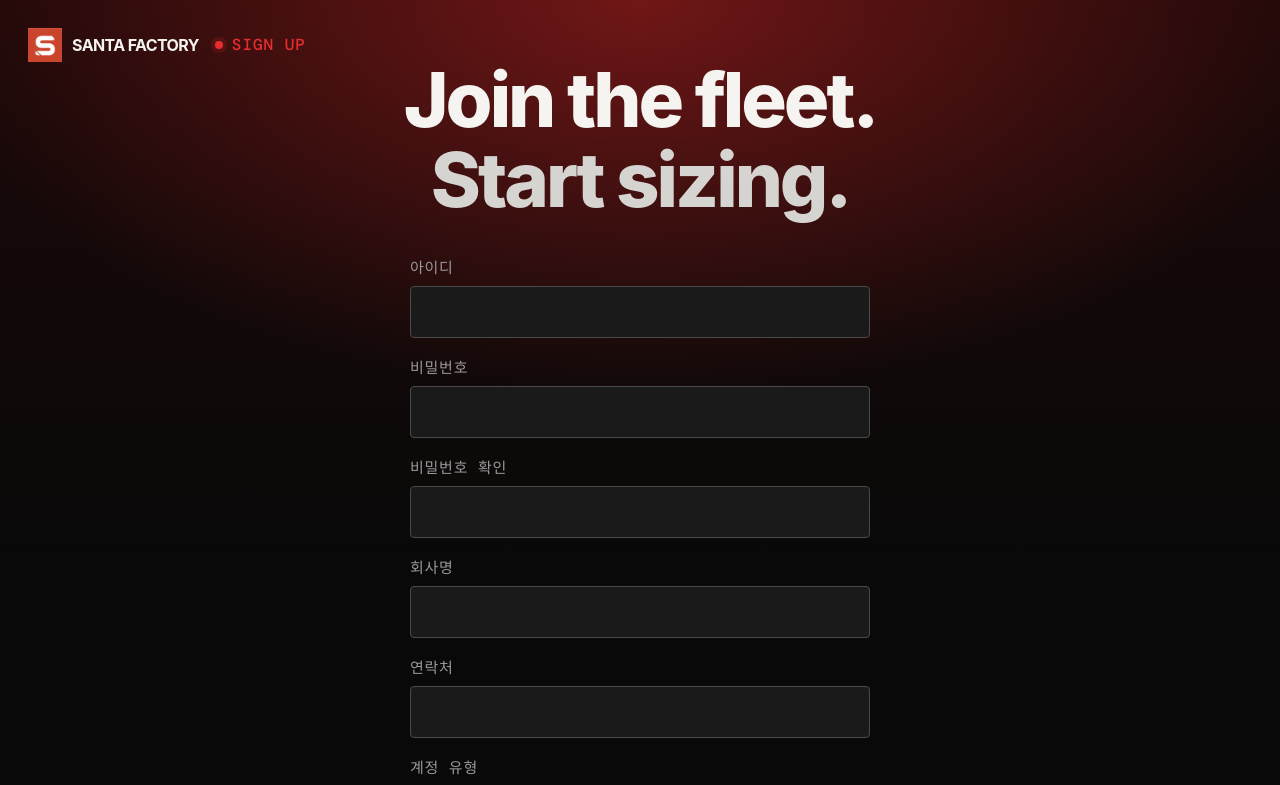
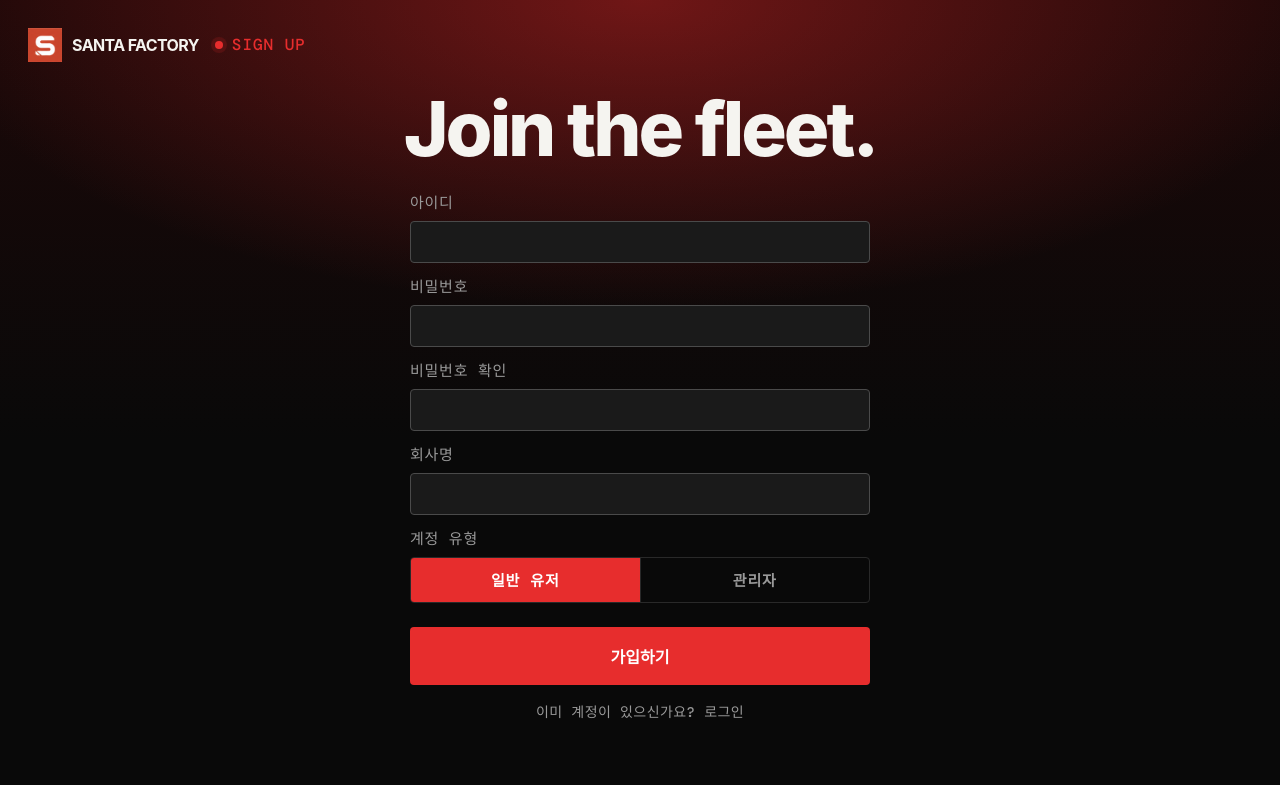
Before and after one commit to choiao0/SantaFactory, a React (Vite) app in the folder 4_Web/SantaFactoryFE/: page /signup in a window 1280 px wide. Shown: the top 785 px of the page. Built offline with nearby package versions, Linux system fonts and the light colour scheme; no server answers; a web font is replaced by a local one.

Commit message:
💄 style(web): 회원가입 화면 한 화면에 맞게 압축 — 연락처 필드 제거, 여백 축소 (S15P21A106-195)

```diff
--- a/4_Web/SantaFactoryFE/src/index.css
+++ b/4_Web/SantaFactoryFE/src/index.css
@@ -503,6 +503,14 @@ footer a:hover { color: #fff; }
 }
 .login-alt-link:hover { color: #fff; }
 
+/* 회원가입은 필드가 많아 한 화면에 들어오도록 로그인보다 여백·글자를 줄인다 */
+.signup-page { padding: 24px 22px; }
+.signup-page .login-title { font-size: clamp(40px, 6.4vw, 76px); margin: 10px 0 22px; }
+.signup-page .login-form { gap: 12px; }
+.signup-page .login-form input { padding: 10px 14px; font-size: 17px; }
+.signup-page .tabs { margin-bottom: 4px; }
+.signup-page .tab { padding: 11px; }
+
 .admin-grid {
   display: grid; grid-template-columns: repeat(auto-fill, minmax(240px, 1fr));
   gap: 16px; max-width: 1100px;
--- a/4_Web/SantaFactoryFE/src/pages/SignupPage.jsx
+++ b/4_Web/SantaFactoryFE/src/pages/SignupPage.jsx
@@ -6,7 +6,7 @@ const ROLES = [
   { key: 'admin', label: '관리자' },
 ]
 
-const DEFAULT_FORM = { username: '', password: '', passwordConfirm: '', companyName: '', phone: '' }
+const DEFAULT_FORM = { username: '', password: '', passwordConfirm: '', companyName: '' }
 
 export default function SignupPage() {
   const navigate = useNavigate()
@@ -22,7 +22,7 @@ export default function SignupPage() {
   }
 
   return (
-    <section className="section-dark login-page" id="top">
+    <section className="section-dark login-page signup-page" id="top">
       <div className="login-brand">
         <a className="brand" href="#top">
           <img className="brand-mark" src="/santafactory-logo.png" alt="Santa Factory" width={30} height={30} />
@@ -35,11 +35,7 @@ export default function SignupPage() {
       </div>
 
       <div className="login-card">
-        <h1 className="login-title">
-          Join the fleet.
-          <br />
-          <span>Start sizing.</span>
-        </h1>
+        <h1 className="login-title">Join the fleet.</h1>
 
         <div className="login-fields">
           <form className="login-form" onSubmit={handleSubmit}>
@@ -63,10 +59,6 @@ export default function SignupPage() {
             <label>
               <span>회사명</span>
               <input value={form.companyName} onChange={onChange('companyName')} autoComplete="organization" />
-            </label>
-            <label>
-              <span>연락처</span>
-              <input value={form.phone} onChange={onChange('phone')} autoComplete="tel" />
             </label>
 
             <div>
```
